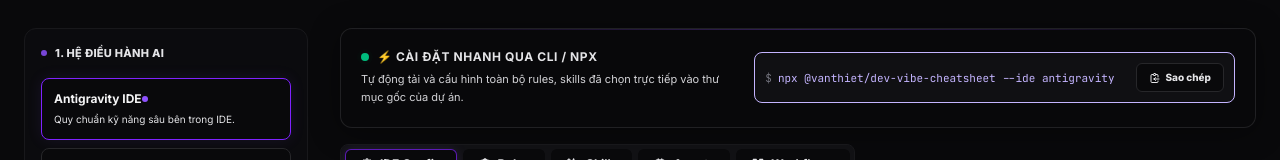
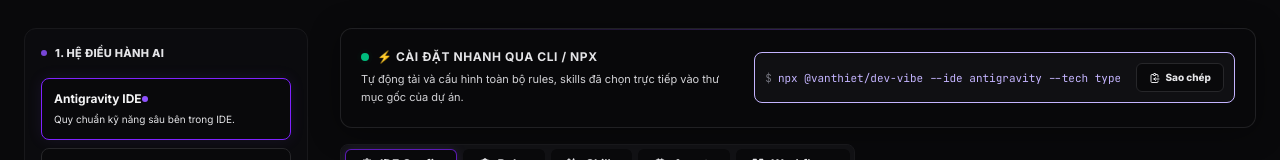
Before and after one commit to vanthiet1/dev-vibe-cheatsheet, a Next.js app: page /ai-config in a window 1280 px wide. Shown: the part 221-381 px from the top of the page. Built offline with nearby package versions, Linux system fonts and the light colour scheme; no server answers.

Commit message:
chore: rename NPM package to @vanthiet/dev-vibe and successfully publish to NPM registry

```diff
--- a/src/app/ai-config/page.tsx
+++ b/src/app/ai-config/page.tsx
@@ -584,7 +584,7 @@
 
     const ideFlag = ide === "antigravity-ide" ? "antigravity" : ide;
 
-    return `npx @vanthiet/dev-vibe-cheatsheet --ide ${ideFlag} --tech ${techFlags.join(",")} --skills ${skillFlags.join(",")}`;
+    return `npx @vanthiet/dev-vibe --ide ${ideFlag} --tech ${techFlags.join(",")} --skills ${skillFlags.join(",")}`;
   }, [ide, language, database, framework, styling, testing]);
 
   const handleCopyCli = () => {
```
Also changed, not shown: 2 other files (tests, documents, lock files or other folders).
